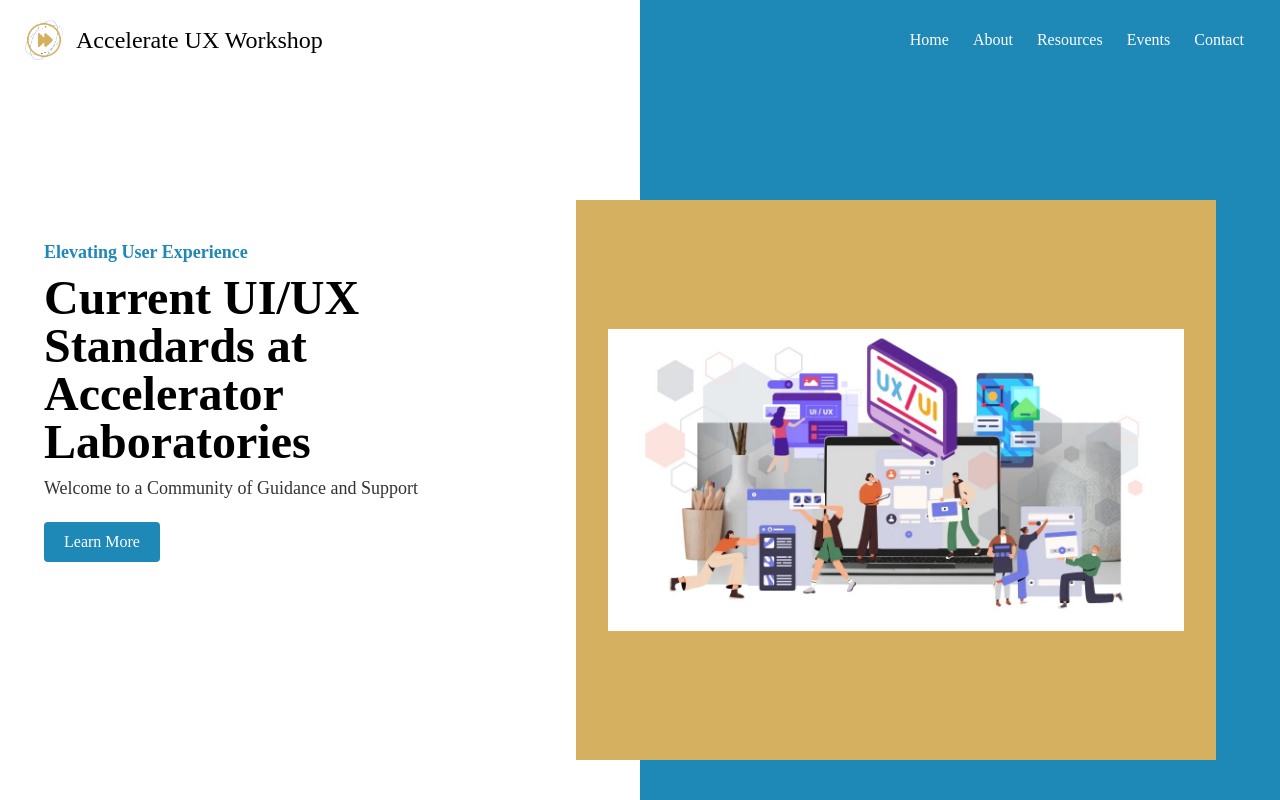
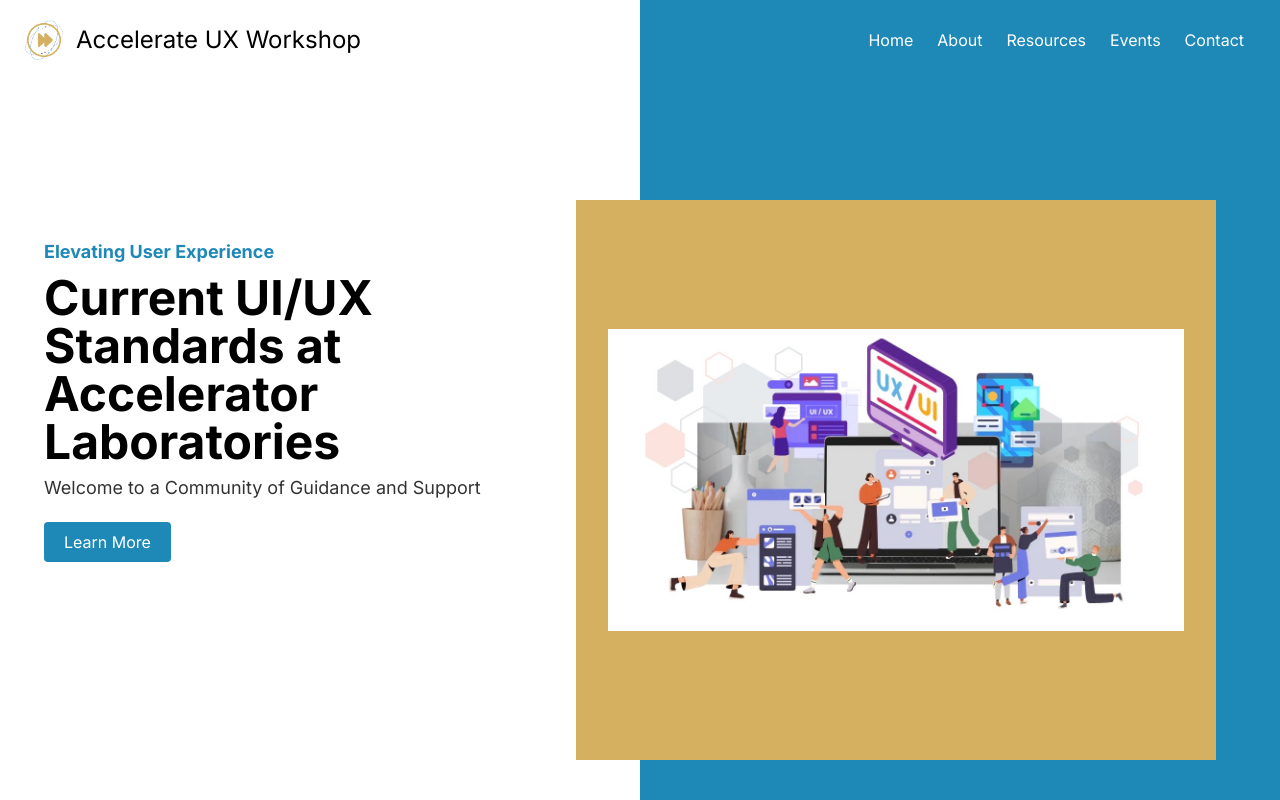
Before and after one commit to tiffany-slac/aux-workshop, a Next.js app: page / in a window 1280 px wide. Shown: the top 800 px of the page. Built offline with nearby package versions, Linux system fonts and the light colour scheme.

Commit message:
Switch font from Geist to Inter (sans-serif)

```diff
--- a/src/app/layout.tsx
+++ b/src/app/layout.tsx
@@ -22,8 +22,8 @@ export default function RootLayout({
   children: React.ReactNode;
 }) {
   return (
-    <html lang="en">
-      <body>
+    <html lang="en" className={inter.variable}>
+      <body className={inter.className}>
         <Header />
         <main>{children}</main>
       </body>
```
